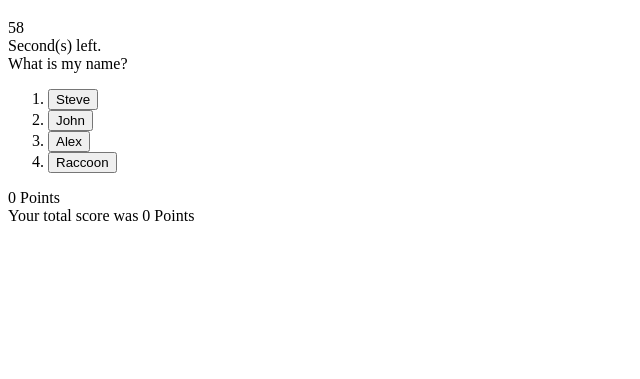
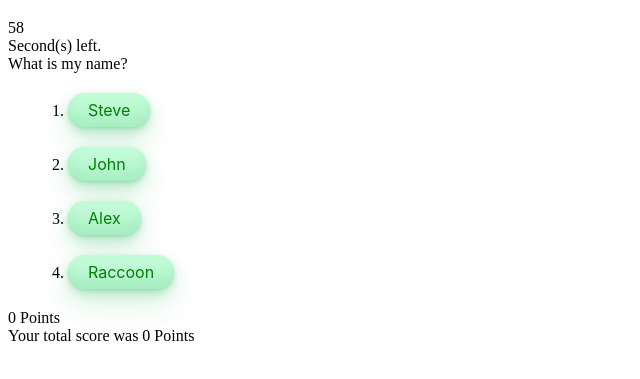
Before and after one commit to mkang987/Code-Quiz, a plain HTML site: page index.html in a window 1280 px wide. Both pictures are taken after a click on the button "Start". Shown: the part 61-440 px from the top of the page, without its empty margins (0-640 px from the left). Drawn offline with Linux system fonts and the light colour scheme.

Commit message:
Added minor CSS Styling

```diff
--- a/assets/css/style.css
+++ b/assets/css/style.css
@@ -1,3 +1,36 @@
+
+li {
+    margin: 20px;
+}
+
+
+/* Class Selectors */
+.button {
+  background-color: #c2fbd7;
+  border-radius: 100px;
+  box-shadow: rgba(44, 187, 99, .2) 0 -25px 18px -14px inset,rgba(44, 187, 99, .15) 0 1px 2px,rgba(44, 187, 99, .15) 0 2px 4px,rgba(44, 187, 99, .15) 0 4px 8px,rgba(44, 187, 99, .15) 0 8px 16px,rgba(44, 187, 99, .15) 0 16px 32px;
+  color: green;
+  cursor: pointer;
+  display: inline-block;
+  font-family: CerebriSans-Regular,-apple-system,system-ui,Roboto,sans-serif;
+  padding: 7px 20px;
+  text-align: center;
+  text-decoration: none;
+  transition: all 250ms;
+  border: 0;
+  font-size: 16px;
+  user-select: none;
+  -webkit-user-select: none;
+  touch-action: manipulation;
+}
+
+.button:hover {
+  box-shadow: rgba(44,187,99,.35) 0 -25px 18px -14px inset,rgba(44,187,99,.25) 0 1px 2px,rgba(44,187,99,.25) 0 2px 4px,rgba(44,187,99,.25) 0 4px 8px,rgba(44,187,99,.25) 0 8px 16px,rgba(44,187,99,.25) 0 16px 32px;
+  transform: scale(1.05) rotate(-1deg);
+}
+
+
+/* ID Selectors */
 #sectionbox {
     display: none;
 }
--- a/assets/java/java.js
+++ b/assets/java/java.js
@@ -122,7 +122,7 @@ function timeLeft() {
             questionBox.style.display = "none";
             endScreen();
 
-        } else if(timerCount > 0 && questionNumber > 9) {
+        } else if(timerCount > 0 && questionNumber > 10) {
             clearInterval(timer);
             questionBox.style.display = "none";
             endScreen();
--- a/index.html
+++ b/index.html
@@ -9,7 +9,7 @@
   <body>
     <header>
       <h1>Coding quiz</h1>
-      <button id="start-button">Start</button>
+      <button id="start-button" class = "button">Start</button>
       <div class = "timercount">60</div>
       <div> Second(s) left.</div>
     </header>
@@ -19,10 +19,10 @@
         <section id = "sectionbox">
           <div class = "question">Question Placeholder</div>
             <ol>
-              <li><button class = "answer1" >Answer1</button></li>
-              <li><button class = "answer2" >Answer2</button></li>
-              <li><button class = "answer3" >Answer3</button></li>
-              <li><button class = "answer4" >Answer4</button></li>
+              <li><button class = "answer1 button" >Answer1</button></li>
+              <li><button class = "answer2 button" >Answer2</button></li>
+              <li><button class = "answer3 button" >Answer3</button></li>
+              <li><button class = "answer4 button" >Answer4</button></li>
             </ol>
 
             <div class = "score"><span id = "currentScore">0</span> Points</div>
```
